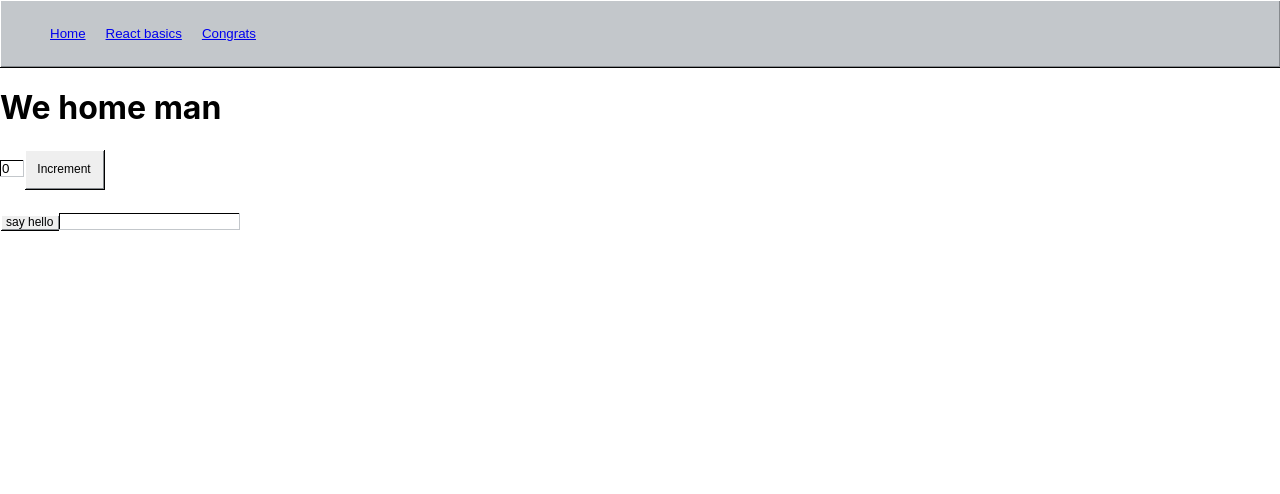
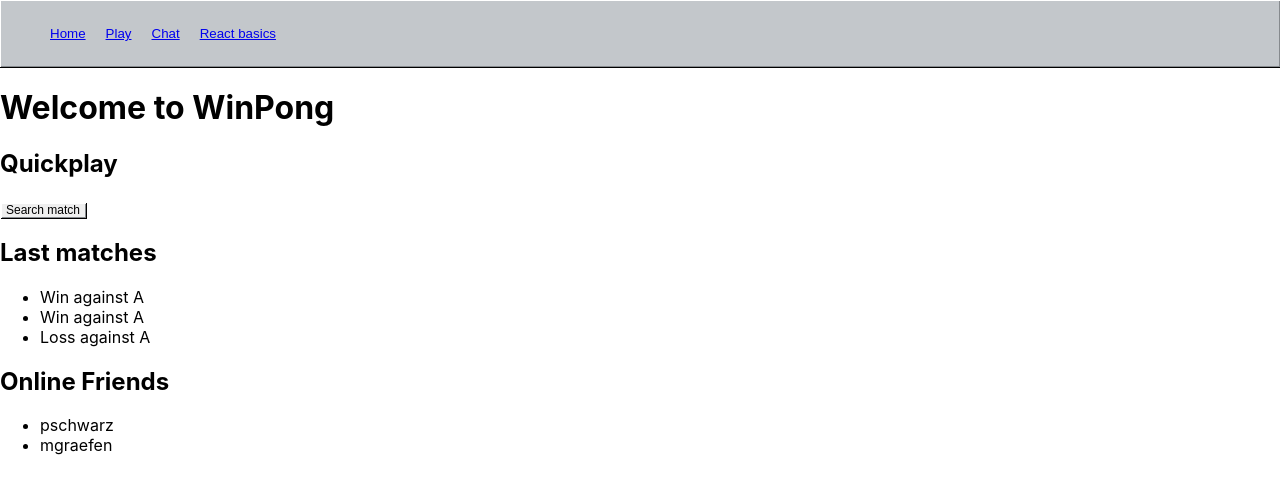
Before and after one commit to philippschwarzmueller/transcendence, a React (Create React App) app in the folder frontend/: page /home in a window 1280 px wide. Shown: the top 494 px of the page. Built offline with nearby package versions, Linux system fonts and the light colour scheme; no server answers.

Commit message:
build basic root structure

```diff
--- a/frontend/src/components/nav/Navbar.tsx
+++ b/frontend/src/components/nav/Navbar.tsx
@@ -43,10 +43,13 @@ const Navbar: React.FC = () => {
             <StyledLink to={"/home"}>Home</StyledLink>
           </StyledLi>
           <StyledLi style={{ padding: 10 }}>
-            <StyledLink to={"/react-basics"}>React basics</StyledLink>
+            <StyledLink to={"/play"}>Play</StyledLink>
           </StyledLi>
           <StyledLi style={{ padding: 10 }}>
-            <StyledLink to={"/congrats"}>Congrats</StyledLink>
+            <StyledLink to={"/chat"}>Chat</StyledLink>
+          </StyledLi>
+          <StyledLi style={{ padding: 10 }}>
+            <StyledLink to={"/react-basics"}>React basics</StyledLink>
           </StyledLi>
         </ul>
     </StyledNavbar>
--- /dev/null
+++ b/frontend/src/routes/Chat.tsx
@@ -0,0 +1,13 @@
+import React from "react";
+import Nav from "../components/nav";
+
+const Chat: React.FC = () => {
+  return (
+    <>
+      <Nav />
+      <h1>Chat</h1>
+    </>
+  );
+};
+
+export default Chat;
--- /dev/null
+++ b/frontend/src/routes/Game.tsx
@@ -0,0 +1,13 @@
+import React from "react";
+import Nav from "../components/nav";
+
+const Game: React.FC = () => {
+  return (
+    <>
+      <Nav />
+      <h1>Game</h1>
+    </>
+  );
+};
+
+export default Game;
--- a/frontend/src/routes/Home.tsx
+++ b/frontend/src/routes/Home.tsx
@@ -1,38 +1,43 @@
 import React from "react";
-import { useState, useEffect } from "react";
 import Button from "../components/button";
-import Input from "../components/input";
 import Nav from "../components/nav";
 
+const lastMatches: string[] = [
+  "Win against A",
+  "Win against A",
+  "Loss against A",
+];
+const onlineFriends: string[] = [
+  "pschwarz",
+  "mgraefen"
+]
+
 const Home: React.FC = () => {
-  let [counter, setCounter] = useState(0);
-  let [welcomeMessage, setWelcomeMessage] = useState("");
-  let [name, setName] = useState("");
-  useEffect(() => {
-    fetch(`http://localhost:4000/hello/${name}`)
-      .then((res) => res.text())
-      .then((text) => setWelcomeMessage(text));
-  }, [name]);
   return (
     <>
       <Nav />
-      <h1>We home man</h1>
+      <h1>Welcome to WinPong</h1>
       <div>
-        <Input value={counter} disabled style={{width: "20px"}}></Input>
-        <Button
-          style={{ height: 40, width: 80 }}
-          onClick={() => setCounter(counter + 1)}
-        >
-          Increment
-        </Button>
-        <h1>{welcomeMessage}</h1>
-        <Button onClick={() => window.alert("hello")}>say hello</Button>
-        <Input
-          value={name}
-          onChange={(event: React.ChangeEvent<HTMLInputElement>) => {
-            setName(event.target.value);
-          }}
-        ></Input>
+        <div>
+          <h2>Quickplay</h2>
+          <Button>Search match</Button>
+        </div>
+        <div>
+          <h2>Last matches</h2>
+          <ul>
+            {lastMatches.map((match: string) => {
+              return <li>{match}</li>;
+            })}
+          </ul>
+        </div>
+        <div>
+          <h2>Online Friends</h2>
+          <ul>
+            {onlineFriends.map((friend: string) => {
+              return <li>{friend}</li>;
+            })}
+          </ul>
+        </div>
       </div>
     </>
   );
```
Also changed, not shown: frontend/src/index.tsx (+10 -4 lines).
